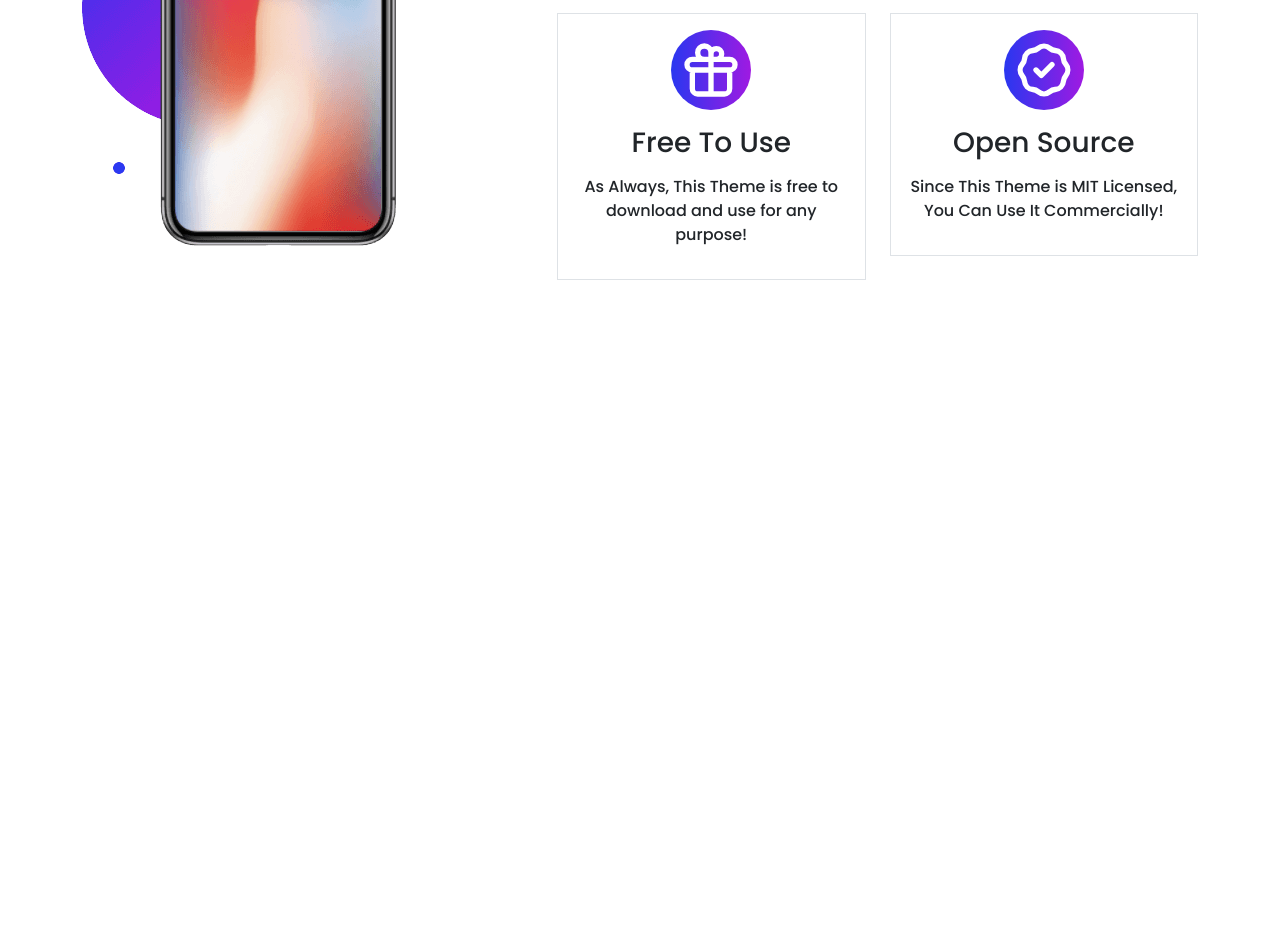
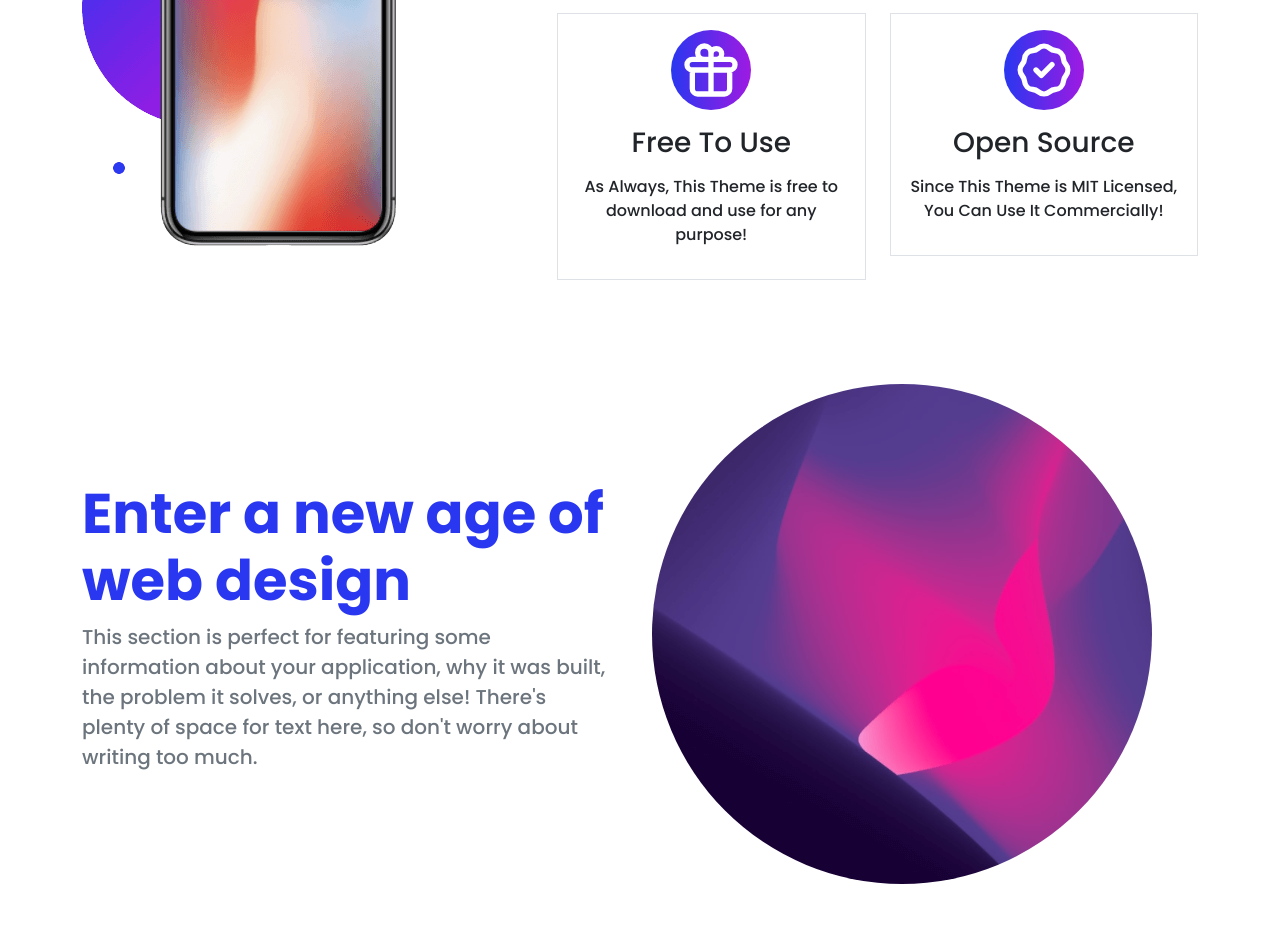
Before and after one commit to Razib2019/bootstrap-revision, a plain HTML site: page index.html in a window 1280 px wide. Shown: the part 1409-2344 px from the top of the page. Before the commit the page ends 1697 px from the top, so only its background shows below. Drawn offline with nearby package versions, Linux system fonts and the light colour scheme.

Commit message:
feature after section added

```diff
--- a/index.html
+++ b/index.html
@@ -148,6 +148,27 @@
                 </div>
             </div>
         </section>
+        <section class="my-5">
+            <div class="container">
+                <div class="row">
+                    <div class="col-md-6">
+                        <div class="pe-3 d-flex flex-column justify-content-center h-100">
+                            <h1 class="text-blue display-4 fw-bold">Enter a new age of web design</h1>
+                            <p class="fs-5 text-muted">This section is perfect for featuring some information about your
+                                application, why it was
+                                built, the problem it solves, or anything else! There's plenty of space for text here,
+                                so
+                                don't worry about writing too much.</p>
+                        </div>
+                    </div>
+                    <div class="col-md-6">
+                        <div class="py-5">
+                            <img class="rounded-circle" src="./img/web-design.png" alt="">
+                        </div>
+                    </div>
+                </div>
+            </div>
+        </section>
     </main>
     <!-- Script -->
     <script src="https://cdn.jsdelivr.net/npm/bootstrap@5.1.3/dist/js/bootstrap.bundle.min.js"
```
Also changed, not shown: Css/style.css (line endings or trailing spaces).
